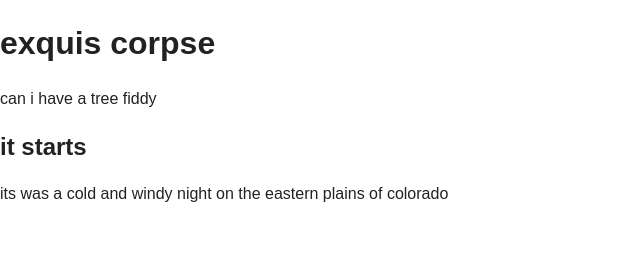
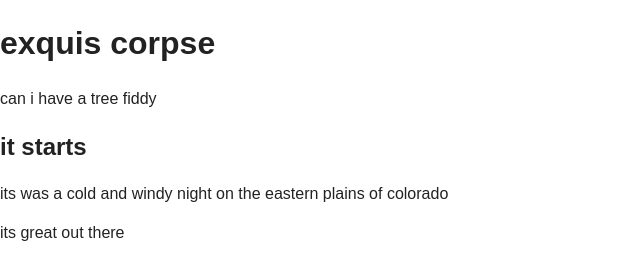
Before and after one commit to soorin1993/corpsey, a plain HTML site: page index.html in a window 1280 px wide. Shown: the whole page, without its empty margins (0-640 px from the left). Drawn offline with nearby package versions, Linux system fonts and the light colour scheme.

Commit message:
next sentence

```diff
--- a/index.html
+++ b/index.html
@@ -28,6 +28,8 @@
 <p>can i have a tree fiddy</p>
         <h2>it starts</h2>
         <p>its was a cold and windy night on the eastern plains of colorado</p>
+
+        <p>its great out there</p>
 </main>
         <script src="https://code.jquery.com/jquery-3.1.0.min.js"></script>
         <script>window.jQuery || document.write('<script src="js/vendor/jquery-3.1.0.min.js"><\/script>')</script>
```
